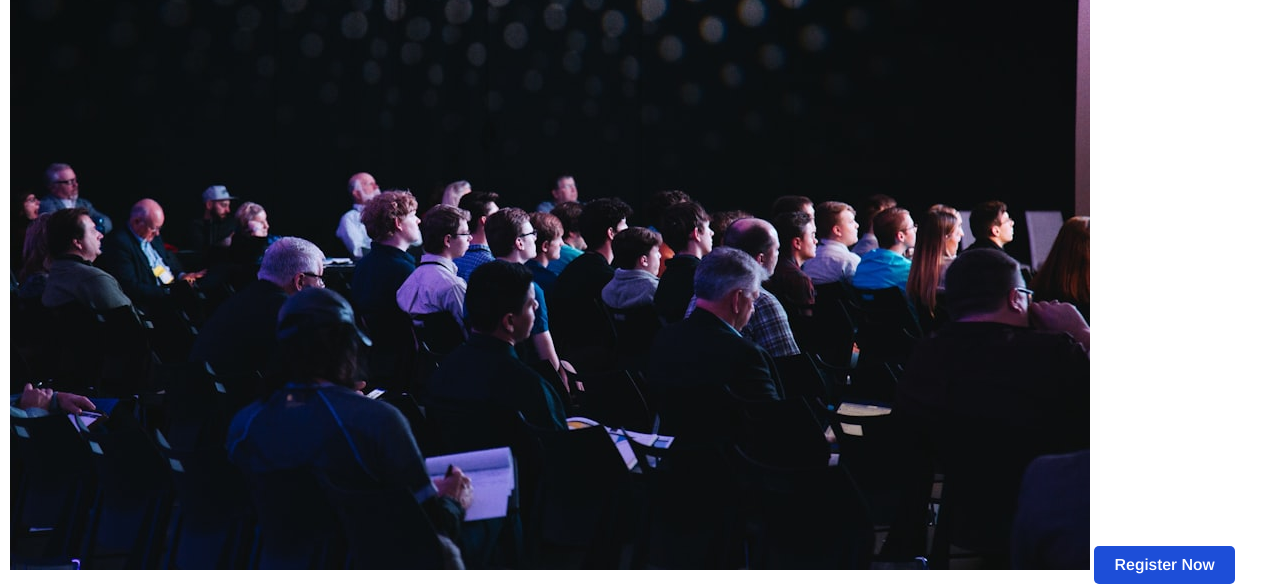
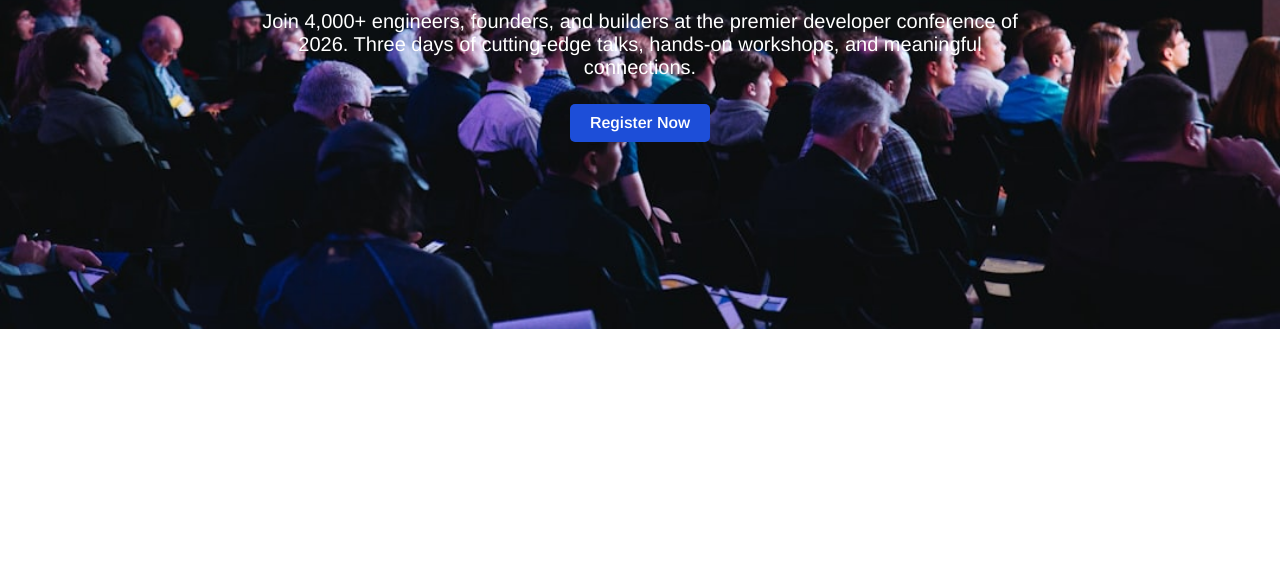
Before and after one commit to russeldoc/Batch-14_First_Assignment_DevConf2026, a plain HTML site: page index.html in a window 1280 px wide. Shown: the part 359-943 px from the top of the page. After the commit the page ends 800 px from the top, so only its background shows below. Drawn offline with nearby package versions, Linux system fonts and the light colour scheme.

Commit message:
second-update

```diff
--- a/index.html
+++ b/index.html
@@ -35,12 +35,13 @@
 
     <!-- Hero section start -->
 
-    <section class="hero-container">
-        <h1>Code. Connect. Create</h1>
-        <p>Join 4,000+ engineers, founders, and builders at the premier developer conference of 2026. Three days of
-            cutting-edge talks, hands-on workshops, and meaningful connections.</p>
-        <img src="./assets/banner.jpg" alt="">
-        <button class="common-btn">Register Now</button>
+    <section class="hero-container container">
+        <div class="hero-container-text">
+            <h1>Code. Connect. Create</h1>
+            <p>Join 4,000+ engineers, founders, and builders at the premier developer conference of 2026. Three days of
+                cutting-edge talks, hands-on workshops, and meaningful connections.</p>
+            <button class="common-btn">Register Now</button>
+        </div>
     </section>
 
 </body>
--- a/style.css
+++ b/style.css
@@ -6,7 +6,7 @@
 
 /* nav section start */
 .container {
-    max-width: 1260px;
+    max-width: 1600px;
     padding: 20px;
     margin: auto;
     display: flex;
@@ -35,9 +35,35 @@
 }
 
 /* nav section end */
+
+/* hero section star */
 .hero-container {
-    padding-top: 75px;
-    width: 1260px;
-    margin: auto;
+    height: 70vh;
+    background-image: url(./assets/banner.jpg);
+    background-size: cover;
+    background-position: center;
+    background-repeat: no-repeat;
+    display: flex;
+    justify-content: center;
+    align-items: center;
+}
 
+.hero-container-text {
+    display: flex;
+    flex-direction: column;
+    justify-content: center;
+    align-items: center;
+    text-align: center;
+    gap: 25px;
+    max-width: 800px;
 }
+
+.hero-container h1 {
+    font-size: 60px;
+    color: white;
+}
+
+.hero-container p {
+    font-size: 20px;
+    color: white;
+}
```
